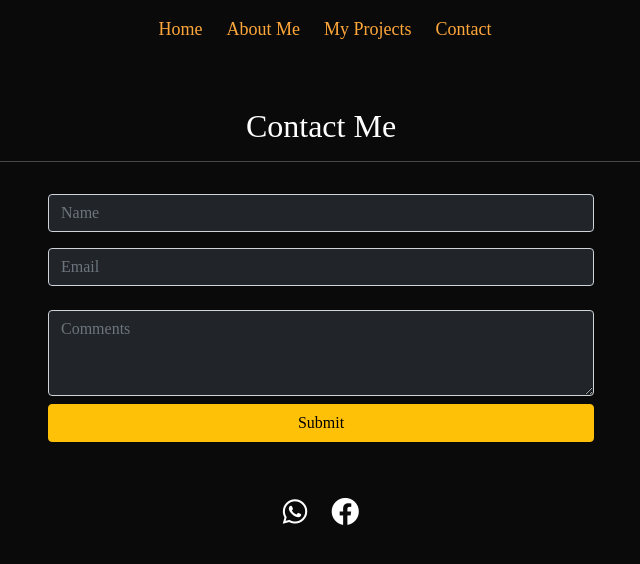
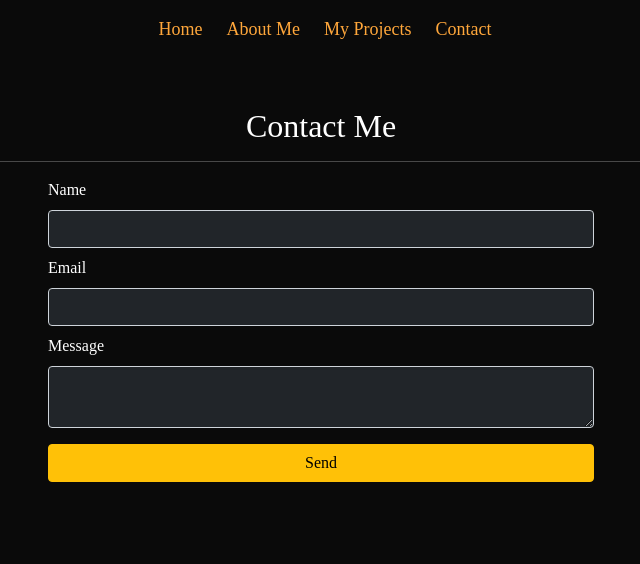
Before and after one commit to sharifmahmud825/my-portfolio-app, a React (Create React App) app: page /contact in a window 1280 px wide. Shown: the top 564 px of the page, without its empty margins (319-959 px from the left). Built offline with nearby package versions, Linux system fonts and the light colour scheme.

Commit message:
email section updated

```diff
--- a/package.json
+++ b/package.json
@@ -7,6 +7,7 @@
     "@testing-library/react": "^11.2.7",
     "@testing-library/user-event": "^12.8.3",
     "bootstrap": "^5.1.3",
+    "emailjs-com": "^3.2.0",
     "react": "^17.0.2",
     "react-bootstrap": "^2.0.2",
     "react-dom": "^17.0.2",
--- a/src/Component/Contact/Contact.js
+++ b/src/Component/Contact/Contact.js
@@ -1,6 +1,29 @@
-import React from 'react';
+import React, { useRef } from 'react';
+import emailjs from 'emailjs-com';
 
 const Contact = () => {
+  const form = useRef();
+
+  const sendEmail = (e) => {
+    e.preventDefault();
+
+    emailjs
+      .sendForm(
+        'service_wbm5ssg',
+        'template_4zjpyn3',
+        e.target,
+        'user_sRHGAv3B9nNDzBqdMy9tT'
+      )
+      .then(
+        (result) => {
+          console.log(result.text);
+        },
+        (error) => {
+          console.log(error.text);
+        }
+      );
+    e.target.reset();
+  };
   return (
     <div>
       <div className='container'>
@@ -9,40 +32,31 @@ const Contact = () => {
         <div className='row'>
           <div className='col-md-3'></div>
           <div className='col-md-6'>
-            <form
-              action='malito:sharifmahmud825@gmail.com'
-              method='post'
-              enctype='text/plain'
-            >
+            <form ref={form} onSubmit={sendEmail}>
+              <label>Name</label>
               <input
                 type='text'
                 name='name'
-                id=''
-                placeholder='Name '
-                className='form-control bg-dark text-white my-3'
+                className='form-control bg-dark text-white my-2 '
               />
+              <label>Email</label>
               <input
                 type='email'
                 name='email'
-                id=''
-                placeholder='Email'
-                className='form-control bg-dark text-white'
+                className='form-control bg-dark text-white my-2 '
               />
-              <br />
+              <label>Message</label>
               <textarea
-                className='form-control bg-dark text-white'
-                rows='3'
-                placeholder='Comments'
-              ></textarea>
-
+                name='message'
+                className='form-control bg-dark text-white my-2 '
+              />
               <input
                 type='submit'
-                name=''
-                id=''
-                className='btn btn-warning w-100 my-2'
+                value='Send'
+                className='btn btn-warning my-2 w-100'
               />
             </form>
-            <p className='text-center'>
+            {/* <p className='text-center'>
               <span>
                 <a href='https://web.whatsapp.com/'>
                   <i className='mt-5 me-4 fs-3 text-white fab fa-whatsapp'></i>
@@ -53,7 +67,7 @@ const Contact = () => {
                   <i className='mt-5 fs-3 text-white fab fa-facebook'></i>
                 </a>
               </span>
-            </p>
+            </p> */}
           </div>
           <div className='col-md-3'></div>
         </div>
```
Also changed, not shown: 1 other file (tests, documents, lock files or other folders).
